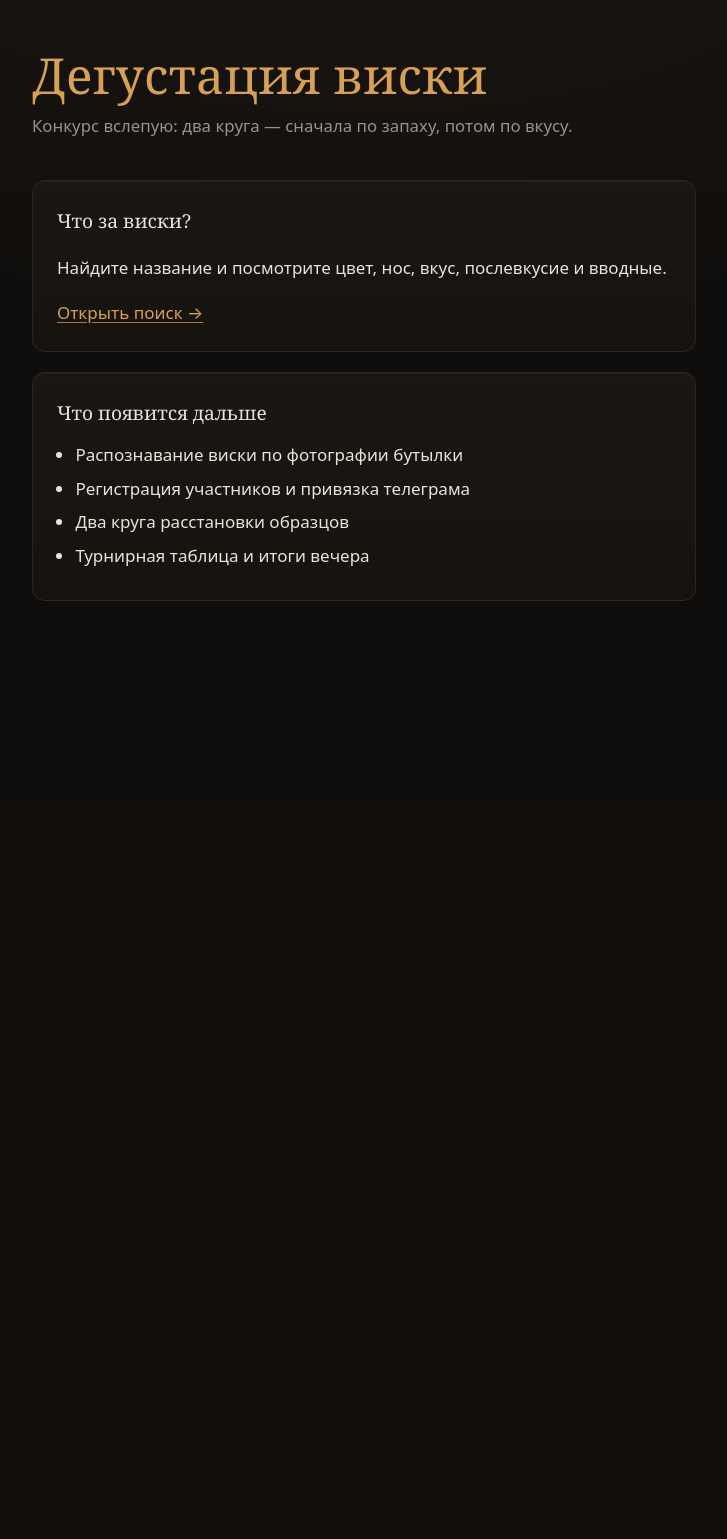
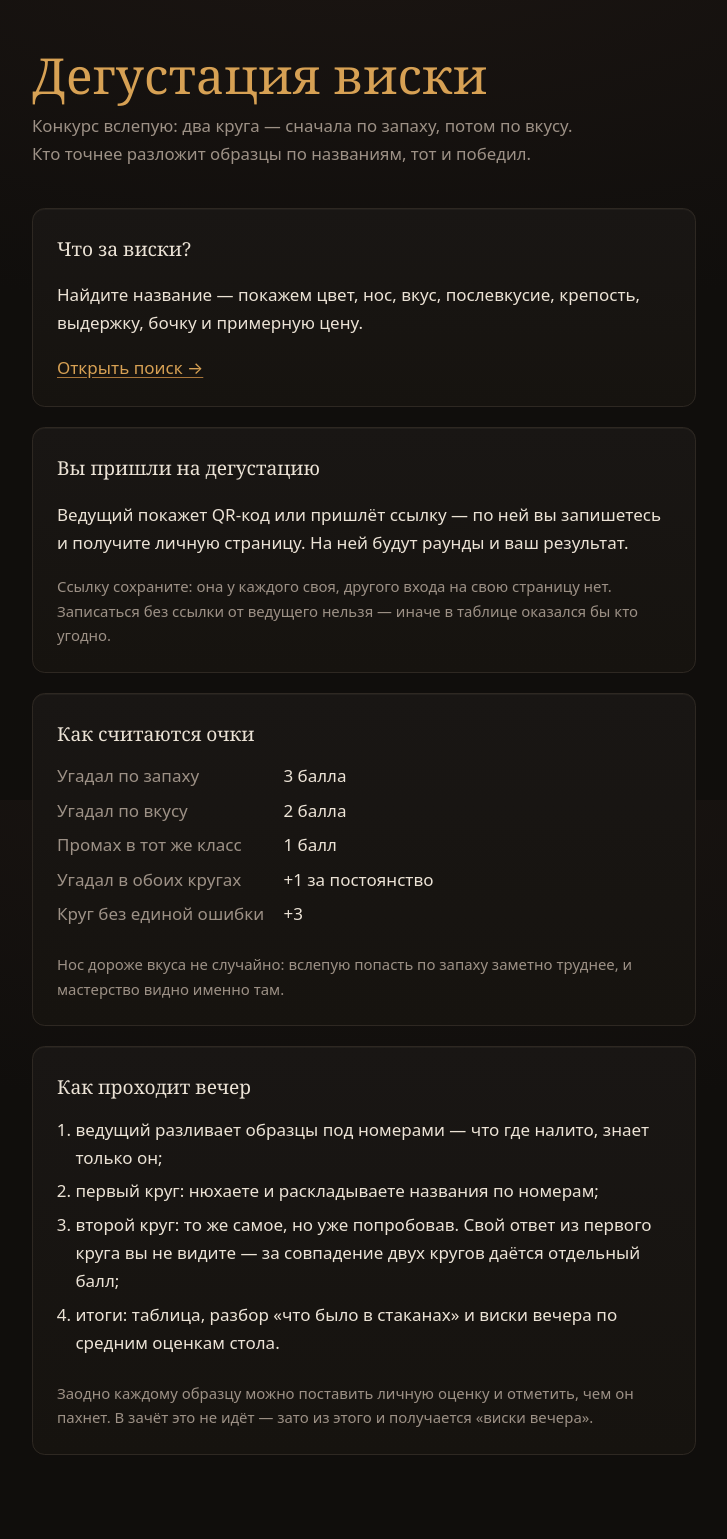
Before and after one commit to raikhin1989-beep/Str-1, a FastAPI app: page / in a window 1280 px wide. Shown: the whole page, without its empty margins (276-1003 px from the left). Before the commit the page ends 601 px from the top, so only its background shows below. Run offline with FastAPI, Linux system fonts and the light colour scheme.

Commit message:
Rewrite the home page: the site is finished, stop promising it
The front page still listed photo recognition, registration, the two
rounds and the leaderboard as things that would appear later - all of
them have been live for days. It now says what the evening actually is,
how the points work, and where a guest gets their link. The stale
"nothing is built yet" lines in CLAUDE.md and the plan's status are
corrected too.

Co-Authored-By: Claude Opus 5 <noreply@anthropic.com>
Claude-Session: https://claude.ai/code/session_01DVScRiXr3yYB4EbyUg5KXv

```diff
--- a/app/templates/index.html
+++ b/app/templates/index.html
@@ -2,21 +2,49 @@
 
 {% block content %}
 <h1 class="title">Дегустация виски</h1>
-<p class="lead">Конкурс вслепую: два круга — сначала по запаху, потом по вкусу.</p>
+<p class="lead">Конкурс вслепую: два круга — сначала по запаху, потом по вкусу.
+   Кто точнее разложит образцы по названиям, тот и победил.</p>
 
 <section class="card">
   <h2>Что за виски?</h2>
-  <p>Найдите название и посмотрите цвет, нос, вкус, послевкусие и вводные.</p>
+  <p>Найдите название — покажем цвет, нос, вкус, послевкусие, крепость, выдержку,
+     бочку и примерную цену.</p>
   <p><a href="/whisky">Открыть поиск →</a></p>
 </section>
 
 <section class="card">
-  <h2>Что появится дальше</h2>
-  <ul class="list">
-    <li>Распознавание виски по фотографии бутылки</li>
-    <li>Регистрация участников и привязка телеграма</li>
-    <li>Два круга расстановки образцов</li>
-    <li>Турнирная таблица и итоги вечера</li>
-  </ul>
+  <h2>Вы пришли на дегустацию</h2>
+  <p>Ведущий покажет QR-код или пришлёт ссылку — по ней вы запишетесь и получите
+     личную страницу. На ней будут раунды и ваш результат.</p>
+  <p class="note" style="margin-top:.5rem">Ссылку сохраните: она у каждого своя,
+     другого входа на свою страницу нет. Записаться без ссылки от ведущего
+     нельзя — иначе в таблице оказался бы кто угодно.</p>
+</section>
+
+<section class="card">
+  <h2>Как считаются очки</h2>
+  <dl class="facts">
+    <dt>Угадал по запаху</dt><dd>3 балла</dd>
+    <dt>Угадал по вкусу</dt><dd>2 балла</dd>
+    <dt>Промах в тот же класс</dt><dd>1 балл</dd>
+    <dt>Угадал в обоих кругах</dt><dd>+1 за постоянство</dd>
+    <dt>Круг без единой ошибки</dt><dd>+3</dd>
+  </dl>
+  <p class="note">Нос дороже вкуса не случайно: вслепую попасть по запаху
+     заметно труднее, и мастерство видно именно там.</p>
+</section>
+
+<section class="card">
+  <h2>Как проходит вечер</h2>
+  <ol class="list">
+    <li>ведущий разливает образцы под номерами — что где налито, знает только он;</li>
+    <li>первый круг: нюхаете и раскладываете названия по номерам;</li>
+    <li>второй круг: то же самое, но уже попробовав. Свой ответ из первого круга
+        вы не видите — за совпадение двух кругов даётся отдельный балл;</li>
+    <li>итоги: таблица, разбор «что было в стаканах» и виски вечера
+        по средним оценкам стола.</li>
+  </ol>
+  <p class="note">Заодно каждому образцу можно поставить личную оценку и отметить,
+     чем он пахнет. В зачёт это не идёт — зато из этого и получается «виски вечера».</p>
 </section>
 {% endblock %}
```
Also changed, not shown: CLAUDE.md (+1 -1 lines), docs/PLAN.md (+3 -1 lines), tests/test_app.py (+8 -0 lines).
